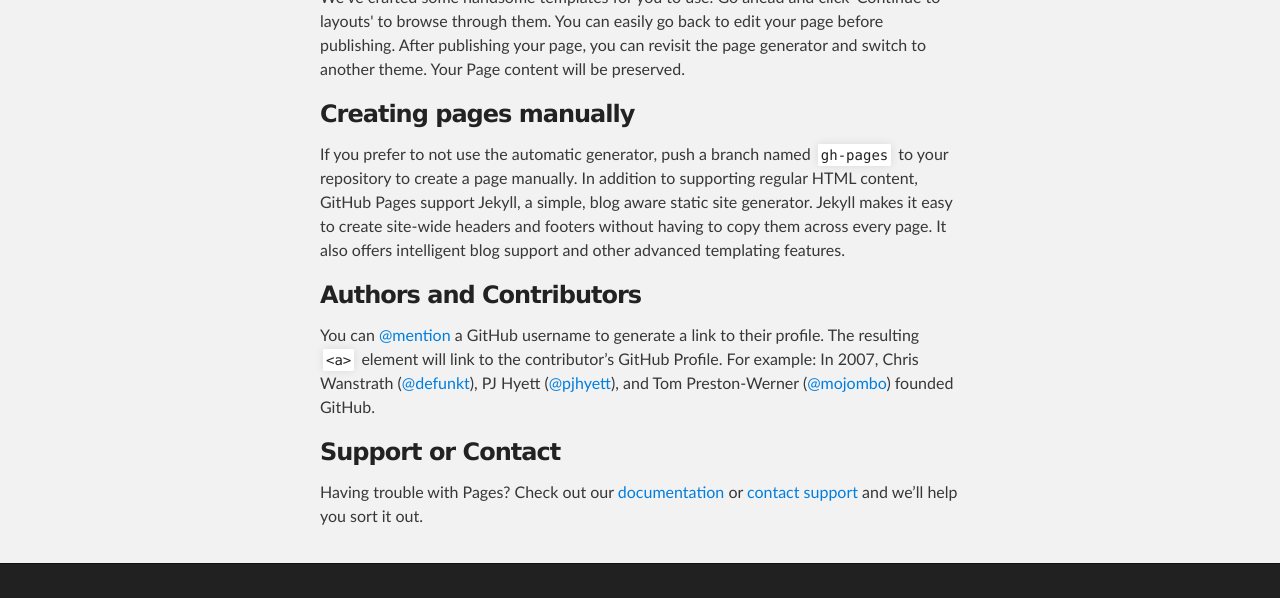
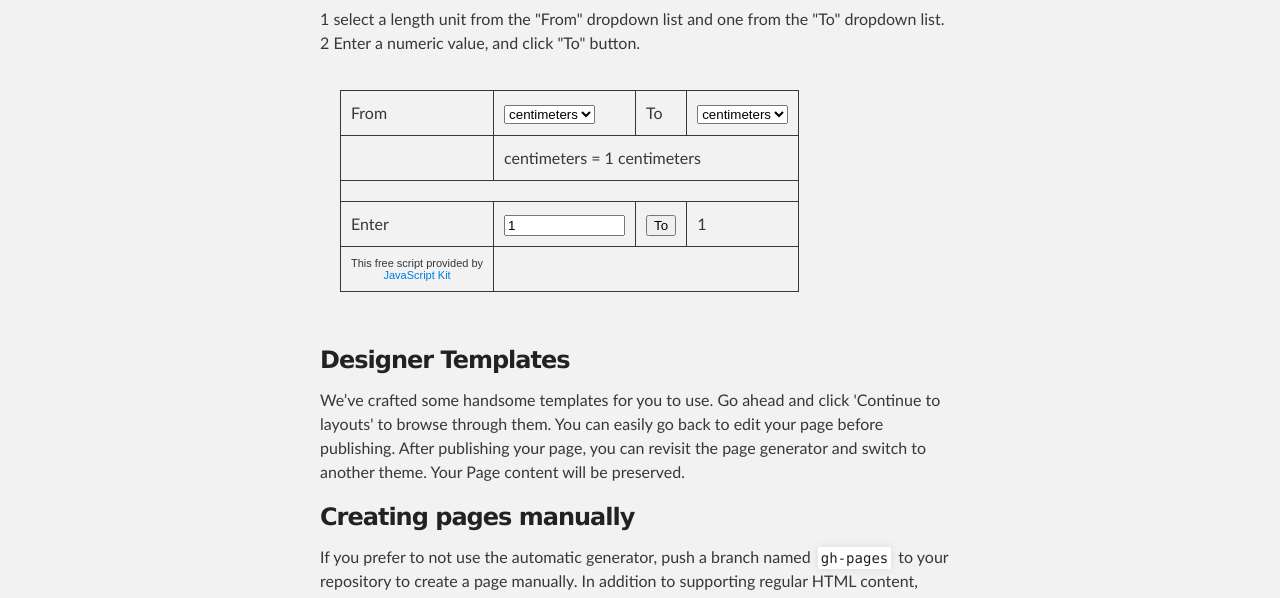
Before and after one commit to dansar324/howmanyelephants, a plain HTML site: page index.html in a window 1280 px wide. Shown: the part 502-1100 px from the top of the page. Drawn offline with Linux system fonts and the light colour scheme.

Commit message:
Addition of a calculator code... let's see!
Hmmm calculator code from http://www.javascriptkit.com/script/script2/lengthconverter.shtml

```diff
--- a/index.html
+++ b/index.html
@@ -7,7 +7,33 @@
     <meta name="description" content="Howmanyelephants : This is a testing zone for the calculations">
 
     <link rel="stylesheet" type="text/css" media="screen" href="stylesheets/stylesheet.css">
+<script type="text/javascript">
 
+// Length Converter script- By Bruce Zhang
+// For this and over 400+ free scripts, visit JavaScript Kit- http://www.javascriptkit.com/
+// Please keep this notice intact
+
+var factors1 = new Array(1, 0.01, 0.00001, 0.00000621, 0.3937, 0.0328, 0.01094);
+var factors2 = new Array(100, 1, 0.001, 0.000621, 39.37, 3.28,  1.094);
+var factors3 = new Array(100000, 1000, 1, 0.621, 39370, 3280, 1094);
+var factors4 = new Array(160934, 1609.34, 1.60934, 1, 63360, 5280,1760);
+var factors5 = new Array(2.54, 0.0254, 0.0000254, 0.0000158, 1, 0.08333, 0.02778);
+var factors6 = new Array(30.48, 0.3048, 0.0003048, 0.0001896, 12, 1, 0.3333);
+var factors7 = new Array(91.44, 0.9144, 0.0009144, 0.0005688, 36, 3, 1);
+var factors = new Array(factors1,factors2,factors3,factors4,factors5,factors6,factors7);
+
+function convert_unit()
+{
+	from_index = document.length_con.from_unit.selectedIndex;
+	to_index = document.length_con.to_unit.selectedIndex;
+	factor = factors[from_index][to_index];
+	document.getElementById("formula").innerHTML = document.length_con.from_unit.options[document.length_con.from_unit.selectedIndex].text + " = " + factor + " " + document.length_con.to_unit.options[document.length_con.to_unit.selectedIndex].text;
+	if(isNaN(document.length_con.from_value.value))
+		document.getElementById("to_value").innerHTML = "Not a valid number.";
+	else
+		document.getElementById("to_value").innerHTML = factor * document.length_con.from_value.value;
+}
+</script>
     <title>Howmanyelephants</title>
   </head>
 
@@ -36,6 +62,65 @@
 
 <p>This automatic page generator is the easiest way to create beautiful pages for all of your projects. Author your page content here <a href="https://guides.github.com/features/mastering-markdown/">using GitHub Flavored Markdown</a>, select a template crafted by a designer, and publish. After your page is generated, you can check out the new <code>gh-pages</code> branch locally. If you’re using GitHub Desktop, simply sync your repository and you’ll see the new branch.</p>
 
+<h2>Length Converter</h2>
+<p>
+<b>1</b> select a length unit from the "From" dropdown list and one from the "To" dropdown list.
+<br /><b>2</b> Enter a numeric value, and click "To" button.
+<p><form name="length_con">
+
+<table>
+
+	<tr>
+		<td>From </td>
+
+		<td>
+			<select name=from_unit onChange="convert_unit()";>
+			<option> centimeters
+			<option> meters
+			<option> kilometers
+			<option> miles
+			<option> inches
+			<option> feet
+			<option> yards
+			</select>
+
+		</td>
+		<td>  To </td>
+		<td>
+			<select name=to_unit onChange="convert_unit()";>
+			<option> centimeters
+			<option> meters
+			<option> kilometers
+			<option> miles
+			<option> inches
+			<option> feet
+			<option> yards
+			</select>
+
+		</td>
+	</tr>
+	<tr>
+		<td> </td><td colspan="3"><div id="formula">centimeters = 1 centimeters</div></td>
+	</tr>
+
+	<tr>
+		<td colspan="4"> </td>
+	</tr>
+
+	<tr>
+		<td>Enter </td>
+		<td><input type="text" name="from_value" value="1" size="12" maxlength="12"></td>
+		<td> <input type=button value="To" onClick="convert_unit()";> </td>
+		<td><div id="to_value">1</div></td>
+	</tr>
+
+	<tr>
+		<td><div align="center" style="font: normal 11px Arial">This free script provided by<br />
+<a href="http://www.javascriptkit.com">JavaScript Kit</a></div></td></tr>
+
+</table>
+
+</form>
 <h3>
 <a id="designer-templates" class="anchor" href="#designer-templates" aria-hidden="true"><span aria-hidden="true" class="octicon octicon-link"></span></a>Designer Templates</h3>
 
```
